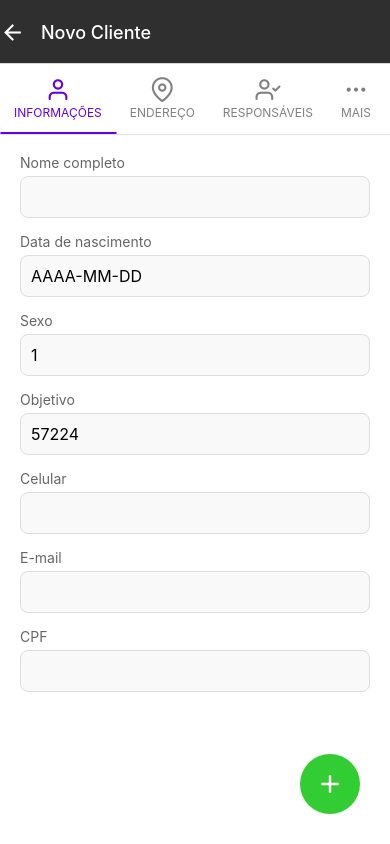
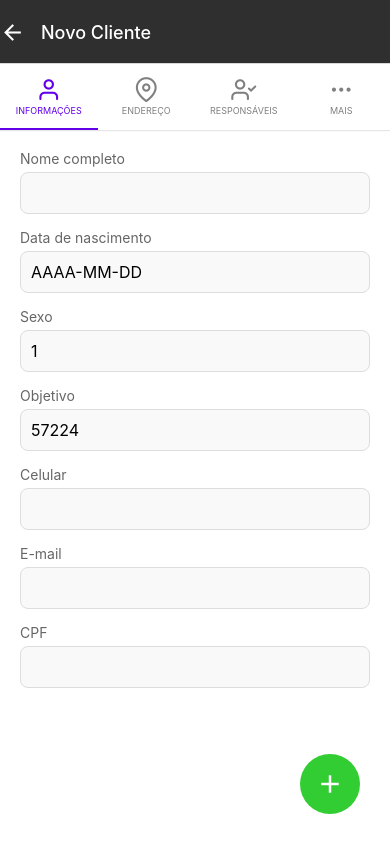
Before and after one commit to caiohobold/replica-nextfitpro, a React Native app: screen /ClienteAdd in a window 390 px wide. Built offline with nearby package versions, Linux system fonts and the light colour scheme.

Commit message:
Tela de cadastro de cliente parcialmente feita - sem organização (clientesDrawer, clienteAdd e clientePerfil) /2

```diff
--- a/src/screens/ClienteAdd/index.tsx
+++ b/src/screens/ClienteAdd/index.tsx
@@ -196,13 +196,13 @@ export default function ClienteAdd() {
         renderTabBar={props => (
           <TabBar
             {...props}
-            scrollEnabled={true}
-            labelStyle={{ fontSize: 12, textAlign: 'center' }}
+            scrollEnabled={false}
+            labelStyle={{ fontSize: 9, textAlign: 'center' }}
             style={{ backgroundColor: '#FFFFFF' }}
             indicatorStyle={{ backgroundColor: '#6200ea' }}
             inactiveColor="#808080"
             activeColor="#6200ea"
-            tabStyle={{ width: 'auto' }}
+            tabStyle={{ flex: 1}}
             renderIcon={({ route, focused, color }) => (
               <Feather
                 name={route.icon}
```
